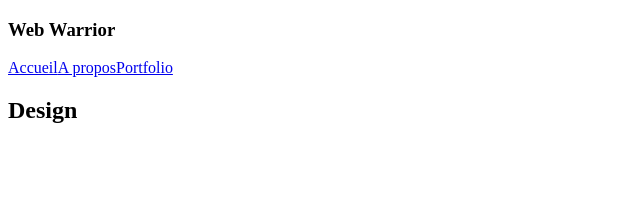
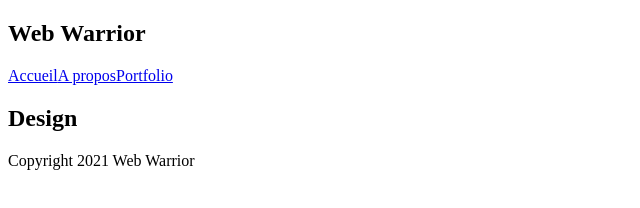
Before and after one commit to StephaneBullier/gatsby-website, a Gatsby site: page / in a window 1280 px wide. Shown: the whole page, without its empty margins (0-640 px from the left). Built offline with nearby package versions, Linux system fonts and the light colour scheme; Gatsby itself is replaced by a stand-in of ours.

Commit message:
Add Layout component for each page

```diff
--- a/src/components/Layout.js
+++ b/src/components/Layout.js
@@ -1,12 +1,12 @@
 import React from 'react'
 import Navbar from './Navbar'
 
-export default function Layout() {
+export default function Layout({ children }) {
     return (
         <div className="layout">
             <Navbar />
             <div className="content">
-
+              { children }
             </div>
             <footer>
                 <p>Copyright 2021 Web Warrior</p>
--- a/src/pages/index.js
+++ b/src/pages/index.js
@@ -1,14 +1,14 @@
 import React from "react"
-import Navbar from '../components/Navbar'
+import Layout from '../components/Layout';
 
 export default function Home() {
   return (
-    <section>
-      <Navbar />
-      <div>
-        <h2>Design</h2>
-
-      </div>
-    </section>
+    <Layout>
+      <section>
+        <div>
+          <h2>Design</h2>
+        </div>
+      </section>
+    </Layout>
   )
 }
--- a/src/pages/projets/index.js
+++ b/src/pages/projets/index.js
@@ -1,10 +1,12 @@
 import React from 'react'
+import Layout from '../../components/Layout';
 
 export default function Projets() {
     return (
+      <Layout>
         <div>
-            <h2>Mes projets</h2>
-
+          <h2>Mes projets</h2>
         </div>
+      </Layout>
     )
 }
```
Also changed, not shown: src/pages/404.js (+5 -2 lines), src/pages/a-propos.js (+7 -4 lines).
